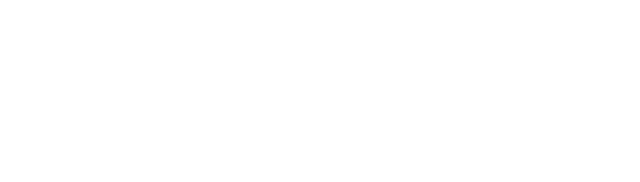
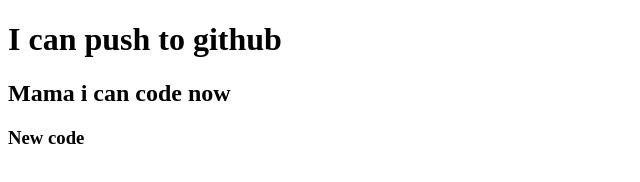
Before and after one commit to priyab99/my-first-repo, a plain HTML site: page index.html in a window 1280 px wide. Shown: the whole page, without its empty margins (0-640 px from the left). Drawn offline with Linux system fonts and the light colour scheme.

Commit message:
added header

```diff
--- a/index.html
+++ b/index.html
@@ -7,6 +7,8 @@
     <title>My First Github Repo</title>
 </head>
 <body>
-
+    <h1>I can push to github</h1>
+    <h2>Mama i can code now</h2>
+    <h3>New code</h3>
 </body>
 </html>
```
